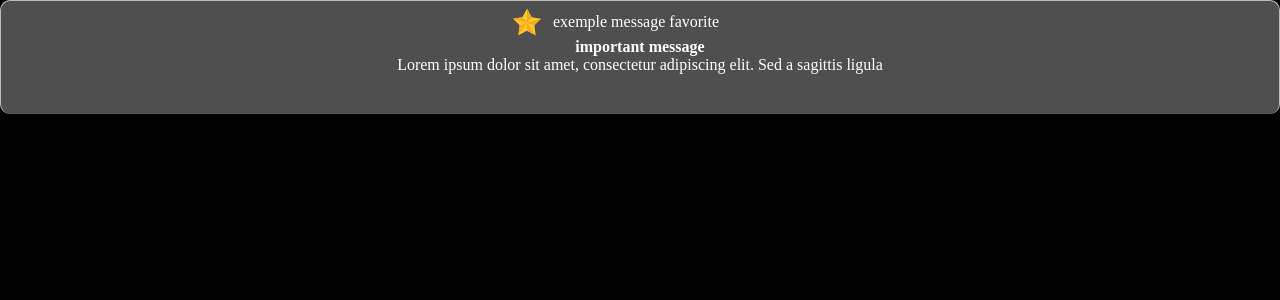
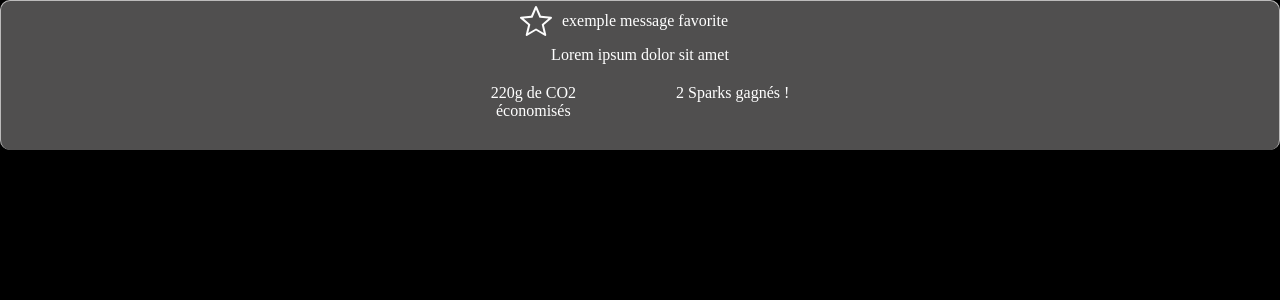
Before and after one commit to CoradoAD/Spark-Front, an Angular app in the folder Spark-Front/: page /bottompopup in a window 1280 px wide. Shown: the top 300 px of the page. Built offline with nearby package versions, Linux system fonts and the light colour scheme.

Commit message:
mise à jour des vues avec condition

```diff
--- a/Spark-Front/src/app/components/bottom-popup/add-favorites/add-favorites.component.scss
+++ b/Spark-Front/src/app/components/bottom-popup/add-favorites/add-favorites.component.scss
@@ -1,15 +1,17 @@
 .container {
 
   display: flex;
-  flex-direction: row;
   align-items: center;
-  margin-right: 50px;
+  gap: 10px;
+  width: 100%;
 
 }
 
 .favorite-message {
   color: white;
-  margin-left: 10px;
+  font-size: 1em;
+  width: 100%;
+  margin-right: 2rem;
 
 }
 
--- a/Spark-Front/src/app/components/bottom-popup/bottom-popup.component.scss
+++ b/Spark-Front/src/app/components/bottom-popup/bottom-popup.component.scss
@@ -1,13 +1,15 @@
 .container-popup{
 
   background-color: #bcbbbb6c;
-  border : solid 0.2px #BCBBBB;
+  border : solid 1px #BCBBBB;
   border-bottom: none;
-  border-radius: 10px 10px;
+  border-radius: 10px;
   display: flex;
-  flex-direction: column;
+  flex-direction: column ;
+  flex-wrap: wrap;
   justify-content: center;
   align-items: center;
-  padding: 5px 30px 40px;
+  padding: 5px 0 30px 0;
+  width: 100%;
 
 }
--- a/Spark-Front/src/app/components/bottom-popup/message/message.component.html
+++ b/Spark-Front/src/app/components/bottom-popup/message/message.component.html
@@ -1,4 +1,20 @@
-<div class="container">
+<div *ngIf="boolean; else blockElse" class="container">
   <p class="message-important">{{importantMessage}}</p>
   <p class="message">{{message}}</p>
 </div>
+
+
+<ng-template #blockElse>
+  <div class="container">
+    <p [ngStyle]="{'margin-top': '10px'}"
+
+    class="message">{{message}}</p>
+
+    <div class="information">
+      <p class="message">{{emission}}g de CO2 <br>économisés</p>
+      <p class="message">{{gain}} Sparks gagnés !</p>
+    </div>
+
+  </div>
+
+</ng-template>
--- a/Spark-Front/src/app/components/bottom-popup/message/message.component.scss
+++ b/Spark-Front/src/app/components/bottom-popup/message/message.component.scss
@@ -13,3 +13,9 @@
 .message {
   color: white;
 }
+
+.information {
+  display: flex;
+  margin-top: 20px;
+  gap: 100px;
+}
--- a/Spark-Front/src/app/components/bottom-popup/message/message.component.ts
+++ b/Spark-Front/src/app/components/bottom-popup/message/message.component.ts
@@ -7,8 +7,13 @@ import { Component, OnInit } from '@angular/core';
 })
 export class MessageComponent implements OnInit {
 
-  importantMessage : string = "important message"
-  message : string = "Lorem ipsum dolor sit amet, consectetur adipiscing elit. Sed a sagittis ligula"
+  importantMessage : string = "important message" //to be modified as appropriate
+  message : string = "Lorem ipsum dolor sit amet" //to be modified as appropriate
+
+  emission: number= 220;
+  gain: number= 2
+
+  boolean: boolean = false
 
   constructor() { }
 
```
Also changed, not shown: Spark-Front/src/assets/popup-message/star.svg.
